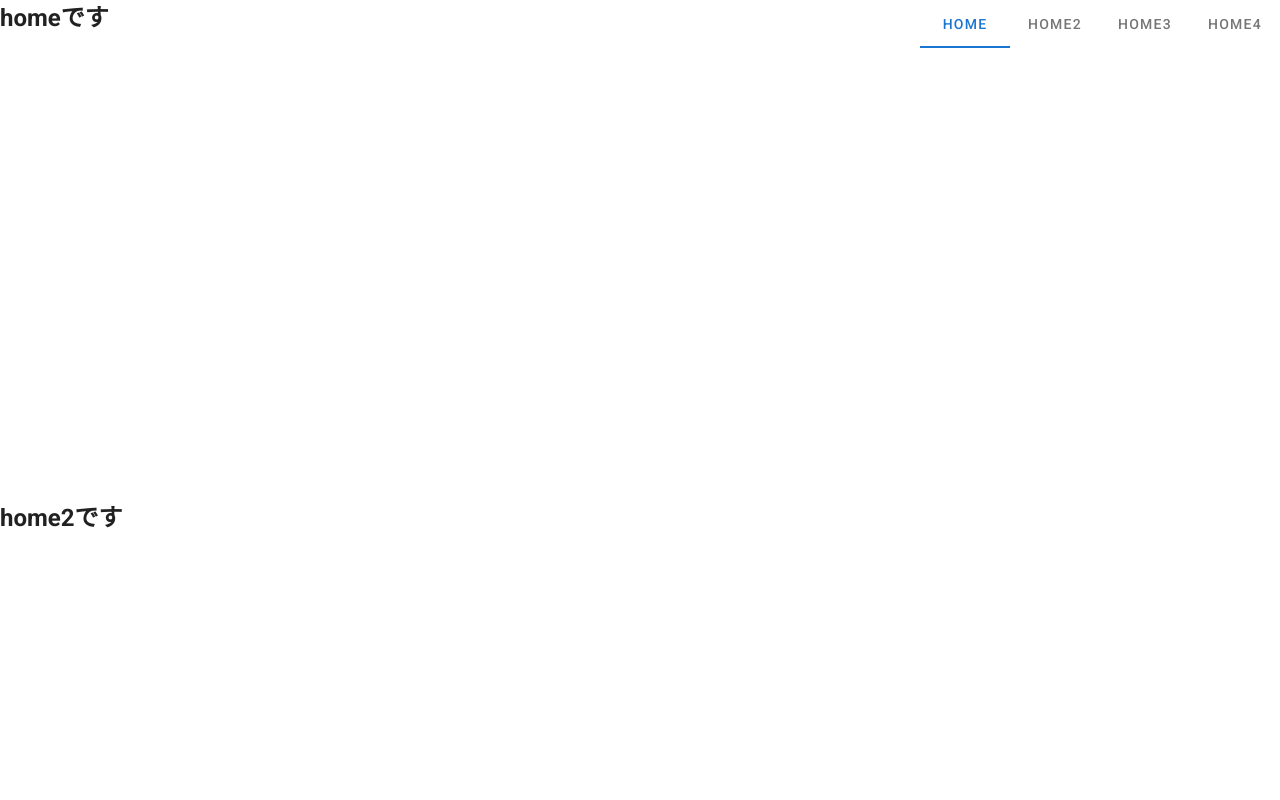
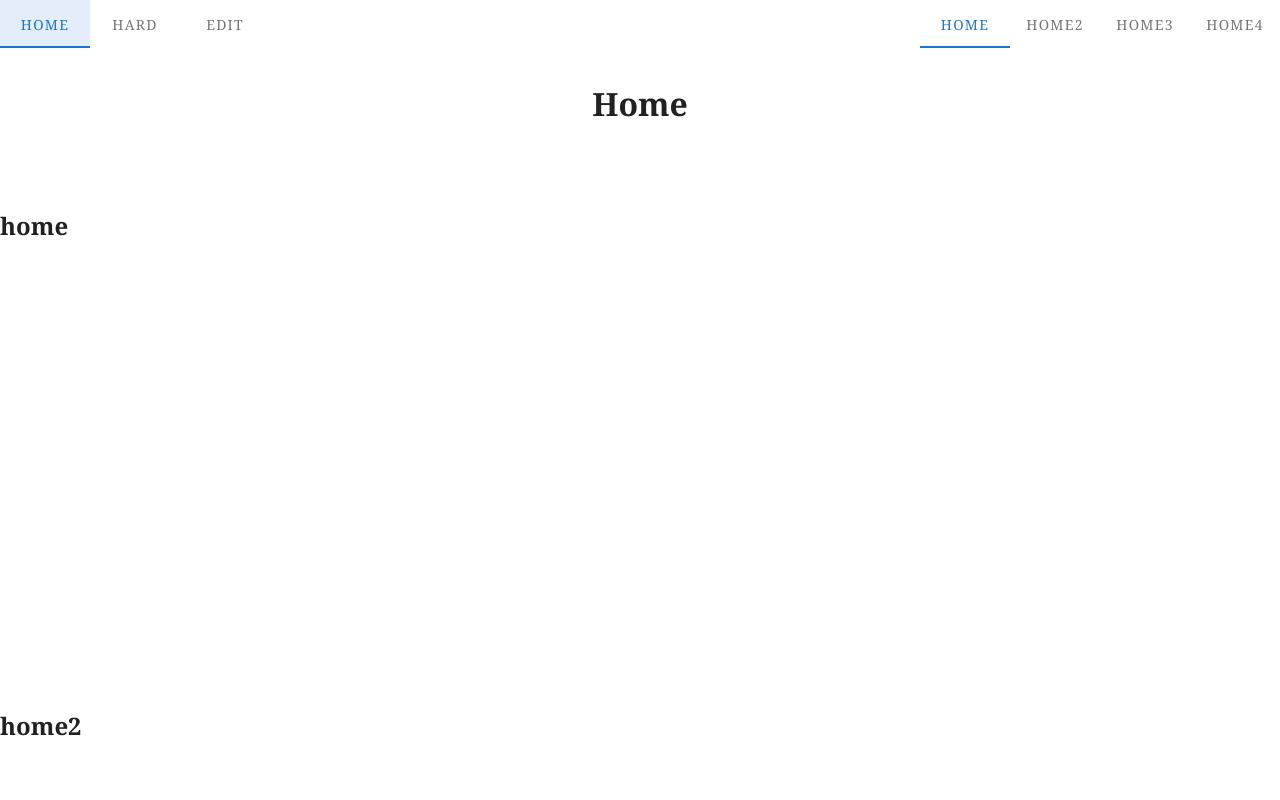
Before and after one commit to kota-kaneta/Hard-perfect-score-answer-Kas, a Vue app: page / in a window 1280 px wide. Shown: the top 800 px of the page. Built offline with nearby package versions, Linux system fonts and the light colour scheme.

Commit message:
スクロール雛形h,h,e

```diff
--- a/src/App.vue
+++ b/src/App.vue
@@ -1,78 +1,23 @@
 <template>
   <v-app>
     <div id="app">
-      <div id="nav">
-        <v-tabs>
-          <v-tab v-scroll-to="'#home'">home</v-tab>
-          <v-tab v-scroll-to="'#home2'">home2</v-tab>
-          <v-tab v-scroll-to="'#home3'">home3</v-tab>
-          <v-tab v-scroll-to="'#home4'">home4</v-tab>
-        </v-tabs>
-      </div>
-      <div id="home">
-        <h2 id="home">
-          homeです
-        </h2>
-      </div>
-      <div id="home2">
-        <h2 id="home2">
-          home2です
-        </h2>
-      </div>
-      <div id="home3">
-        <h2 id="home3">
-          home3です
-        </h2>
-      </div>
-      <div id="home4">
-        <h2 id="home4">
-          home4です
-        </h2>
-      </div>
+      <router-view />
     </div>
   </v-app>
 </template>
 
 <style lang="scss">
-#nav{
-  position: fixed;
-  right: 0;
+#app{
+  font-family:Georgia, 'Times New Roman', Times, serif;
 }
 a{
   text-decoration-line: none;
-}
-#home,#home2,#home3,#home4{
-  height: 500px;
 }
 </style>
 
 <script src="https://cdn.jsdelivr.net/npm/vue/dist/vue.js"></script>
 <script>
   export default({
-    el: "#app",
-    data() {
-      return {
-        home: true,
-        hard: false,
-        perfect: false,
-      };
-    },
-    methods: {
-      watchHome: function () {
-        this.home = true;
-        this.hard = false;
-        this.perfect = false;
-      },
-      watchhard: function () {
-        this.home = false;
-        this.hard = true;
-        this.perfect = false;
-      },
-      watchPerfect: function () {
-        this.home = false;
-        this.hard = false;
-        this.perfect = true;
-      },
-    }
+    el: "#app"
   });
 </script>
--- a/src/components/Header.vue
+++ b/src/components/Header.vue
@@ -4,6 +4,14 @@
     </header>
 </template>
 
+<style scoped>
+header{
+  display: flex;
+  justify-content: center;
+  padding: 80px 0;
+}
+</style>
+
 <script>
   export default {
     name: 'Header'
--- a/src/router/index.js
+++ b/src/router/index.js
@@ -16,7 +16,7 @@ const routes = [
     component: () => import('../views/Hard.vue')
   },
   {
-    path: '/edit/:id',
+    path: '/edit',
     name: 'Edit',
     component: () => import('../views/Edit.vue')
   }
--- a/src/views/Edit.vue
+++ b/src/views/Edit.vue
@@ -1,18 +1,66 @@
 <template>
-  <div class="editor">
-    <Header>edit</Header>
+  <div class="edit">
+    <div id="nav">
+      <div class="left-nav">
+        <v-tabs>
+          <v-tab to="/">Home</v-tab>
+          <v-tab to="/hard">Hard</v-tab>
+          <v-tab to="/edit">Edit</v-tab>
+        </v-tabs>
+      </div>
+      <div class="right-nav">
+        <v-tabs>
+          <v-tab v-scroll-to="'#top'">edit</v-tab>
+          <v-tab v-scroll-to="'#edit2'">edit2</v-tab>
+          <v-tab v-scroll-to="'#edit3'">edit3</v-tab>
+          <v-tab v-scroll-to="'#edit4'">edit4</v-tab>
+        </v-tabs>
+      </div>
+    </div>
+    <Header id="top">edit</Header>
+      <div id="edit">
+        <h2>
+          edit
+        </h2>
+      </div>
+      <div id="edit2">
+        <h2>
+          edit2
+        </h2>
+      </div>
+      <div id="edit3">
+        <h2>
+          edit3
+        </h2>
+      </div>
+      <div id="edit4">
+        <h2>
+          edit4
+        </h2>
+      </div>
   </div>
 </template>
 
-<style scoped>
+<style>
+#nav{
+  position: fixed;
+  display: flex;
+}
+.right-nav{
+  position: fixed;
+   right: 0;
+}
+#edit,#edit2,#edit3,#edit4{
+  height: 500px;
+}
 </style>
 
 <script>
 import Header from "@/components/Header.vue"
-  export default {
+export default {
     name: "edit",
     components: {
       Header
     }
-  };
+  }
 </script>
--- a/src/views/Hard.vue
+++ b/src/views/Hard.vue
@@ -1,15 +1,66 @@
 <template>
   <div class="hard">
-    <Header>hard</Header>
+    <div id="nav">
+      <div class="left-nav">
+        <v-tabs>
+          <v-tab to="/">home</v-tab>
+          <v-tab to="/hard">Hard</v-tab>
+          <v-tab to="/edit">Edit</v-tab>
+        </v-tabs>
+      </div>
+      <div class="right-nav">
+        <v-tabs>
+          <v-tab v-scroll-to="'#top'">hard</v-tab>
+          <v-tab v-scroll-to="'#hard2'">hard2</v-tab>
+          <v-tab v-scroll-to="'#hard3'">hard3</v-tab>
+          <v-tab v-scroll-to="'#hard4'">hard4</v-tab>
+        </v-tabs>
+      </div>
+    </div>
+    <Header id="top">hard</Header>
+      <div id="hard">
+        <h2>
+          hard
+        </h2>
+      </div>
+      <div id="hard2">
+        <h2>
+          hard2
+        </h2>
+      </div>
+      <div id="hard3">
+        <h2>
+          hard3
+        </h2>
+      </div>
+      <div id="hard4">
+        <h2>
+          hard4
+        </h2>
+      </div>
   </div>
 </template>
+
+<style>
+#nav{
+  position: fixed;
+  display: flex;
+}
+.right-nav{
+  position: fixed;
+   right: 0;
+}
+#hard,#hard2,#hard3,#hard4{
+  height: 500px;
+}
+</style>
 
 <script>
 import Header from "@/components/Header.vue"
 export default {
-  name: "hard",
-  components: {
-    Header
+    name: "hard",
+    components: {
+      Header
+    }
   }
-};
 </script>
--- a/src/views/Home.vue
+++ b/src/views/Home.vue
@@ -1,55 +1,66 @@
 <template>
   <div class="home">
-    <Header>home</Header>
-    ようおゆ
+    <div id="nav">
+      <div class="left-nav">
+        <v-tabs>
+          <v-tab to="/">Home</v-tab>
+          <v-tab to="/hard">Hard</v-tab>
+          <v-tab to="/edit">Edit</v-tab>
+        </v-tabs>
+      </div>
+      <div class="right-nav">
+        <v-tabs>
+          <v-tab v-scroll-to="'#top'">home</v-tab>
+          <v-tab v-scroll-to="'#home2'">home2</v-tab>
+          <v-tab v-scroll-to="'#home3'">home3</v-tab>
+          <v-tab v-scroll-to="'#home4'">home4</v-tab>
+        </v-tabs>
+      </div>
+    </div>
+    <Header id="top">Home</Header>
+      <div id="home">
+        <h2>
+          home
+        </h2>
+      </div>
+      <div id="home2">
+        <h2>
+          home2
+        </h2>
+      </div>
+      <div id="home3">
+        <h2>
+          home3
+        </h2>
+      </div>
+      <div id="home4">
+        <h2>
+          home4
+        </h2>
+      </div>
   </div>
-
 </template>
 
+<style>
+#nav{
+  position: fixed;
+  display: flex;
+}
+.right-nav{
+  position: fixed;
+   right: 0;
+}
+#home,#home2,#home3,#home4{
+  height: 500px;
+}
+</style>
+
 <script>
-  import Header from "@/components/Header.vue";
-  export default {
+import Header from "@/components/Header.vue"
+export default {
     name: "home",
     components: {
       Header
-    },
-    computed: {
-      newest: function() {
-        return this.$store.state.memos.slice().reverse();
-      }
     }
-  };
+  }
 </script>
-
-<style>
-  textarea {
-    width: 100%;
-    height: 10em;
-  }
-  button {
-    border: 1px solid #333;
-    background-color: #333;
-    color: #fff;
-    padding: 10px 20px;
-    margin-top: 10px;
-  }
-</style>
-<style scoped>
-  ul{
-    list-style: none;
-    margin: 0%;
-    padding: 0%;
-  }
-  a{
-    display: block;
-    border-bottom: 1px solid #ccc;
-    padding: 20px;
-    color: inherit;
-    text-decoration: none;
-    text-align: left;
-    margin-bottom: 5px;
-  }
-  .vue-typer .custom.char{
-  color: aliceblue;
- }
-</style>
```
